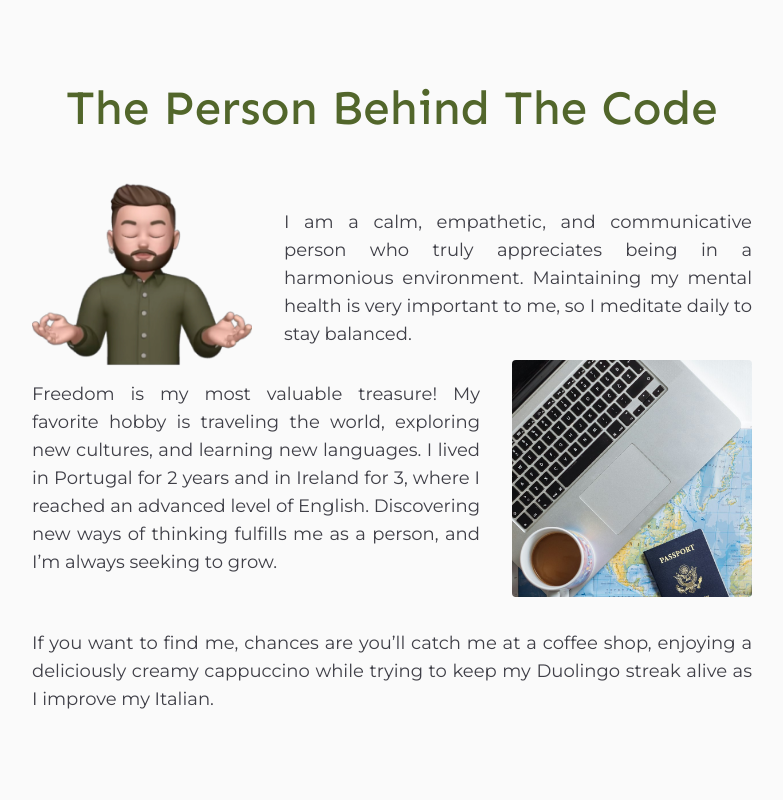
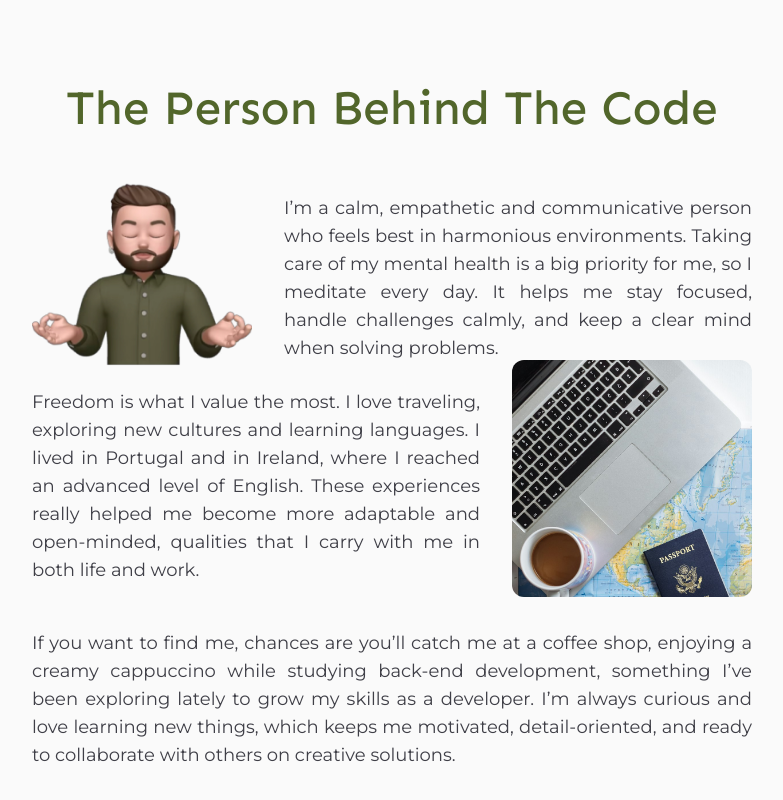
Before and after one commit to robertofrz/roberto-portfolio, a React (Vite) app: page / in a window 1280 px wide. Shown: the part 3593-4393 px from the top of the page, without its empty margins (248-1031 px from the left). Built offline with nearby package versions, Linux system fonts and the light colour scheme.

Commit message:
about me updated

```diff
--- a/src/components/AboutMe.tsx
+++ b/src/components/AboutMe.tsx
@@ -21,13 +21,13 @@ function AboutMe(): React.JSX.Element {
           </p>
         </div>
         <div className="flex justify-center flex-col sm:flex-row mb-8 items-center gap-8">
-          <p className="order-2 sm:order-1 font-Montserrat text-lg text-zinc-700 dark:text-zinc-400 text-justify">
+          <p className="order-2 sm:order-1 font-Montserrat text-lg text-zinc-700 dark:text-zinc-400 text-justify mt-4">
             {t("personal2")}
           </p>
           <img
             src="./passport.png"
             alt="image of a laptop and a passport on top of a world map"
-            className="w-60 rounded order-1 sm:order-2"
+            className="w-60 rounded-xl order-1 sm:order-2"
           />
         </div>
         <p className="font-Montserrat text-lg text-zinc-700 dark:text-zinc-400 text-justify">
--- a/src/utils/i18next/locales/en/translation.json
+++ b/src/utils/i18next/locales/en/translation.json
@@ -37,7 +37,7 @@
   "next": "Next.js was my first real contact with back-end development, and it’s still one of the most complete tools I’ve ever used. It allows me to build full applications from start to finish, with SSR, SEO optimization, API routes, and more. Plus, using i18next for internationalization and Vercel for deployment has made my projects more professional and production-ready.",
   "timeline": "The Journey So Far",
   "click": "Every technology has a story! Click on the icons to explore my journey of learning each one.",
-  "personal1": "I am a calm, empathetic, and communicative person who truly appreciates being in a harmonious environment. Maintaining my mental health is very important to me, so I meditate daily to stay balanced.",
-  "personal2": "Freedom is my most valuable treasure! My favorite hobby is traveling the world, exploring new cultures, and learning new languages. I lived in Portugal for 2 years and in Ireland for 3, where I reached an advanced level of English. Discovering new ways of thinking fulfills me as a person, and I’m always seeking to grow.",
-  "personal3": "If you want to find me, chances are you’ll catch me at a coffee shop, enjoying a deliciously creamy cappuccino while trying to keep my Duolingo streak alive as I improve my Italian."
+  "personal1": "I’m a calm, empathetic and communicative person who feels best in harmonious environments. Taking care of my mental health is a big priority for me, so I meditate every day. It helps me stay focused, handle challenges calmly, and keep a clear mind when solving problems.",
+  "personal2": "Freedom is what I value the most. I love traveling, exploring new cultures and learning languages. I lived in Portugal and in Ireland, where I reached an advanced level of English. These experiences really helped me become more adaptable and open-minded, qualities that I carry with me in both life and work.",
+  "personal3": "If you want to find me, chances are you’ll catch me at a coffee shop, enjoying a creamy cappuccino while studying back-end development, something I’ve been exploring lately to grow my skills as a developer. I’m always curious and love learning new things, which keeps me motivated, detail-oriented, and ready to collaborate with others on creative solutions."
 }
--- a/src/utils/i18next/locales/pt/translation.json
+++ b/src/utils/i18next/locales/pt/translation.json
@@ -37,7 +37,7 @@
   "next": "Next.js foi meu primeiro contato real com desenvolvimento back-end e continua sendo uma das ferramentas mais completas que já usei. Ele me permite construir aplicações completas do início ao fim, com SSR, otimização para SEO, rotas de API e muito mais. Além disso, o uso do i18next para internacionalização e do Vercel para deploy deixou meus projetos mais profissionais e prontos para produção.",
   "timeline": "A Jornada Até Agora",
   "click": "Cada tecnologia tem uma história! Clique nos ícones para descobrir como foi minha jornada aprendendo cada uma delas.",
-  "personal1": "Eu sou calmo, empático, comunicativo e que valoriza estar em ambientes harmoniosos. Manter minha saúde mental é essencial para mim, por isso, medito todos os dias para manter o equilíbrio.",
-  "personal2": "Liberdade é meu bem mais precioso! O que mais amo fazer é viajar pelo mundo, explorar novas culturas e aprender novas línguas. Já morei em Portugal por 2 anos e na Irlanda por 3, onde alcancei um nível avançado em Inglês. Conhecer novas formas de pensar me enriquece como ser humano, e estou sempre em busca de evoluir.",
-  "personal3": "Se quiser me encontrar, provavelmente estarei em um coffee shop, apreciando um belo cappuccino cremoso enquanto mantenho meu streak no Duolingo e aprimoro meu italiano."
+  "personal1": "Sou uma pessoa calma, empática e comunicativa que valoriza estar em ambientes harmoniosos. Cuidar da minha saúde mental é uma grande prioridade, por isso medito todos os dias. Isso me ajuda a manter o foco, lidar com os desafios de forma serena e ter clareza na hora de resolver problemas.",
+  "personal2": "Liberdade é meu bem mais precioso! Amo viajar, explorar novas culturas e aprender idiomas. Morei em Portugal e na Irlanda, onde alcancei um nível avançado de inglês. Essas experiências me tornaram mais adaptável e mente aberta, qualidades que levo tanto para a vida pessoal quanto para o ambiente de trabalho.",
+  "personal3": "Se quiser me encontrar, provavelmente estarei em um coffee shop, apreciando um belo cappuccino enquanto estudo back-end, algo que tenho explorado recentemente para expandir meus conhecimentos como desenvolvedor. Sou uma pessoa curiosa e adoro aprender coisas novas, o que me mantém motivado, atento aos detalhes e pronto para colaborar com outras pessoas em soluções criativas."
 }
```
